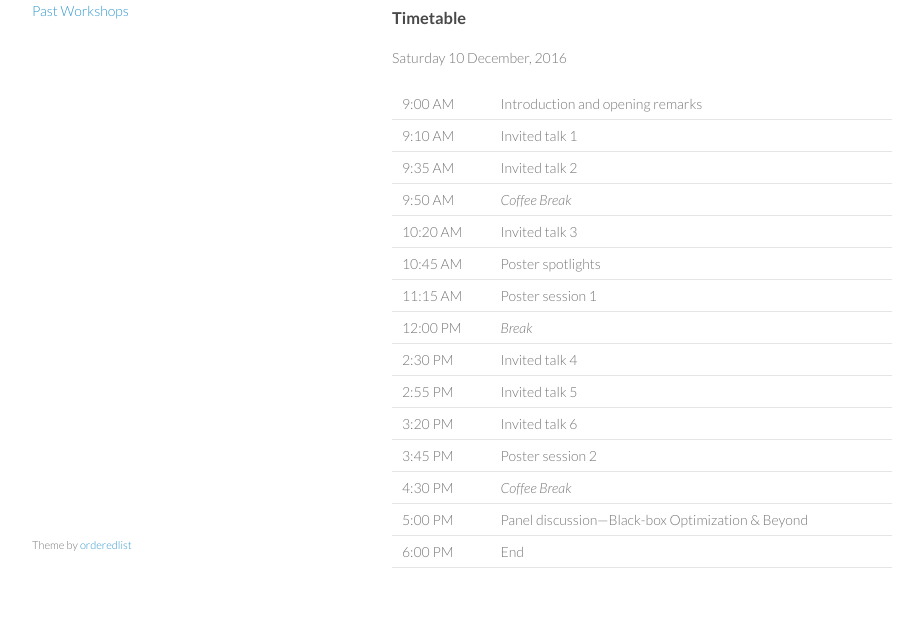
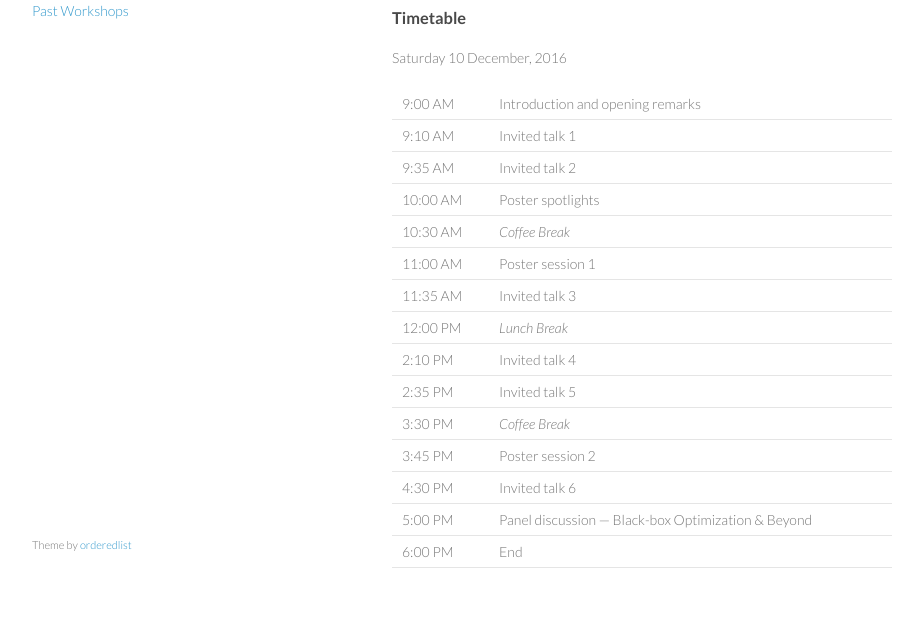
Before and after one commit to bayesopt/bayesopt.github.io, a Jekyll site: the page built from schedule.md, in a window 1280 px wide. Shown: the part 276-911 px from the top of the page, without its empty margins (178-1101 px from the left). Built offline with Jekyll 4.4.1, drawn with Linux system fonts in a browser that asks for light colours.

Commit message:
updated schedule

```diff
--- a/schedule.md
+++ b/schedule.md
@@ -23,15 +23,15 @@ Saturday 10 December, 2016
 |  9:00 AM | Introduction and opening remarks
 |  9:10 AM | Invited talk 1
 |  9:35 AM | Invited talk 2
-|  9:50 AM | *Coffee Break*
-| 10:20 AM | Invited talk 3
-| 10:45 AM | Poster spotlights
-| 11:15 AM | Poster session 1
-| 12:00 PM | *Break*
-|  2:30 PM | Invited talk 4
-|  2:55 PM | Invited talk 5
-|  3:20 PM | Invited talk 6
+| 10:00 AM | Poster spotlights
+| 10:30 AM | *Coffee Break*
+| 11:00 AM | Poster session 1
+| 11:35 AM | Invited talk 3
+| 12:00 PM | *Lunch Break*
+|  2:10 PM | Invited talk 4
+|  2:35 PM | Invited talk 5
+|  3:30 PM | *Coffee Break*
 |  3:45 PM | Poster session 2
-|  4:30 PM | *Coffee Break*
-|  5:00 PM | Panel discussion&mdash;Black-box Optimization & Beyond
+|  4:30 PM | Invited talk 6
+|  5:00 PM | Panel discussion &mdash; Black-box Optimization & Beyond
 |  6:00 PM | End
```
